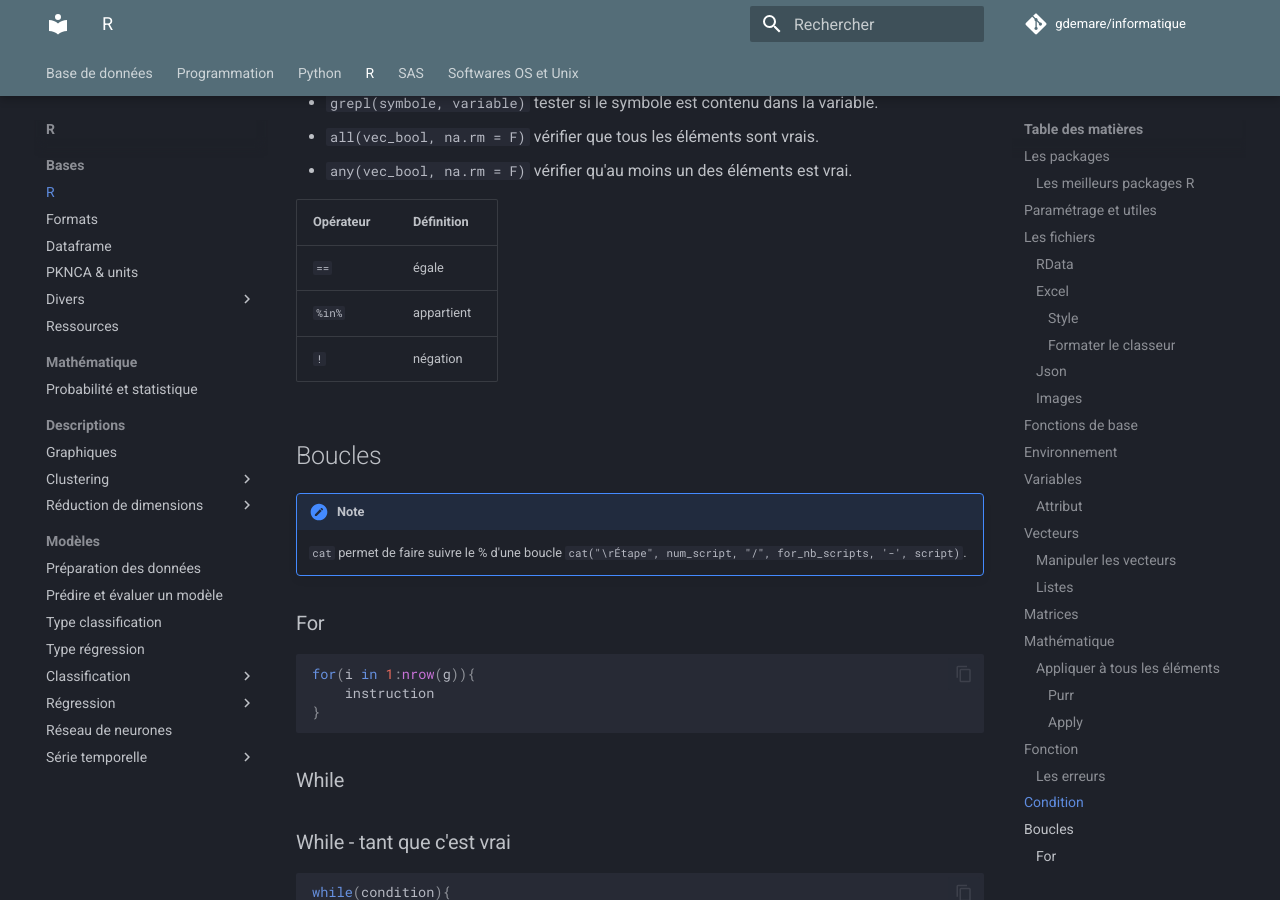
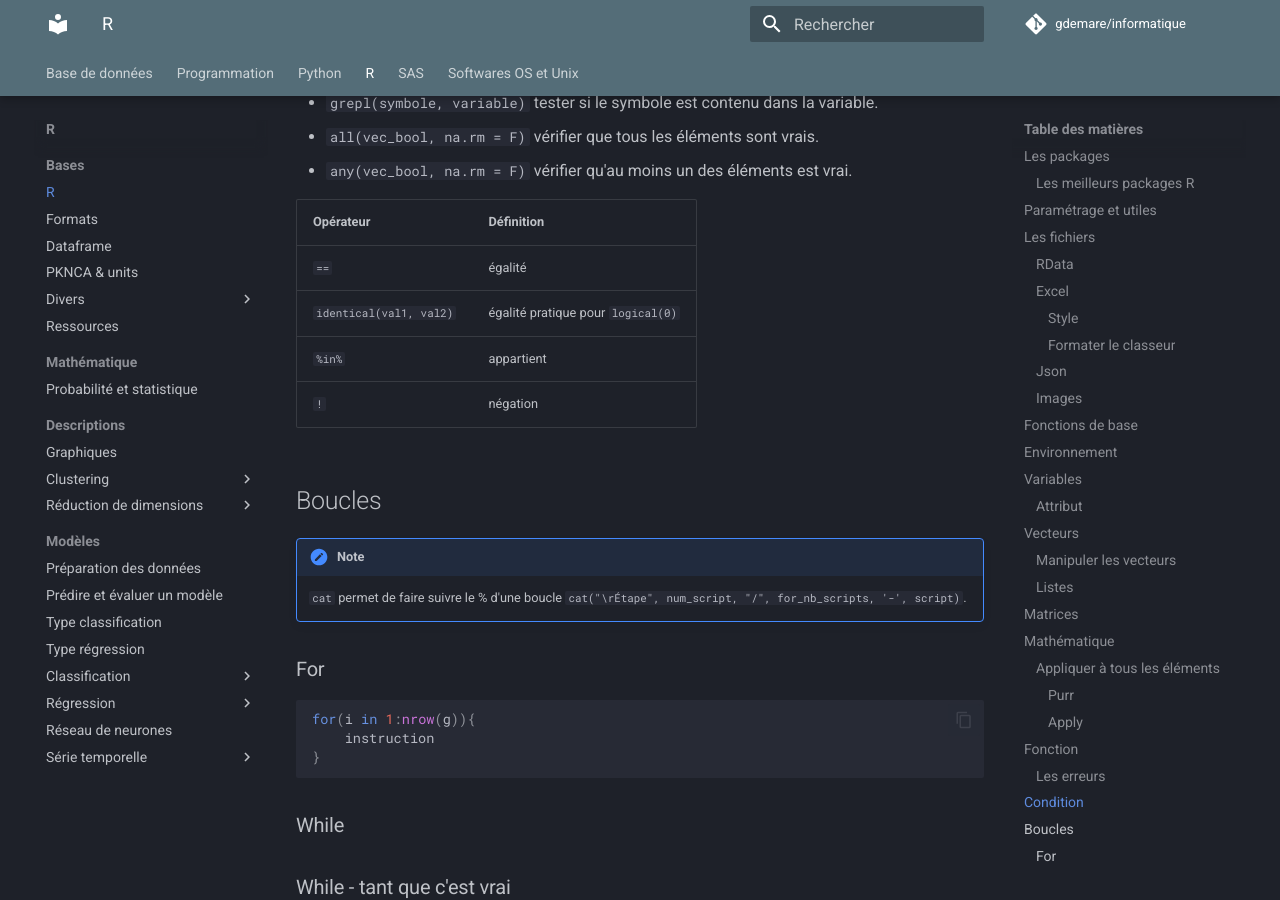
Before and after one commit to gdemare/Informatique, an MkDocs documentation site: the page built from docs/r/r_r.md, in a window 1280 px wide and 900 px high, scrolled down 7979 px. Built offline with MkDocs 1.6.1 and Material for MkDocs 9.7.7, drawn with Linux system fonts in a browser that asks for light colours; comment, search, counter and statistics services are not loaded.

Commit message:
Update r_r.md

```diff
--- a/docs/r/r_r.md
+++ b/docs/r/r_r.md
@@ -274,11 +274,12 @@ if (test_expression1) {
 * `all(vec_bool, na.rm = F)` vérifier que tous les éléments sont vrais.
 * `any(vec_bool, na.rm = F)` vérifier qu'au moins un des éléments est vrai.
 
-Opérateur	| Définition
-------------|-----
-`==`		| égale
-`%in%`		| appartient
-`!`     	| négation
+Opérateur				| Définition
+------------------------|-----
+`==`					| égalité
+`identical(val1, val2)`	| égalité pratique pour `logical(0)`
+`%in%`					| appartient
+`!`     				| négation
 
 ## Boucles
 
```
